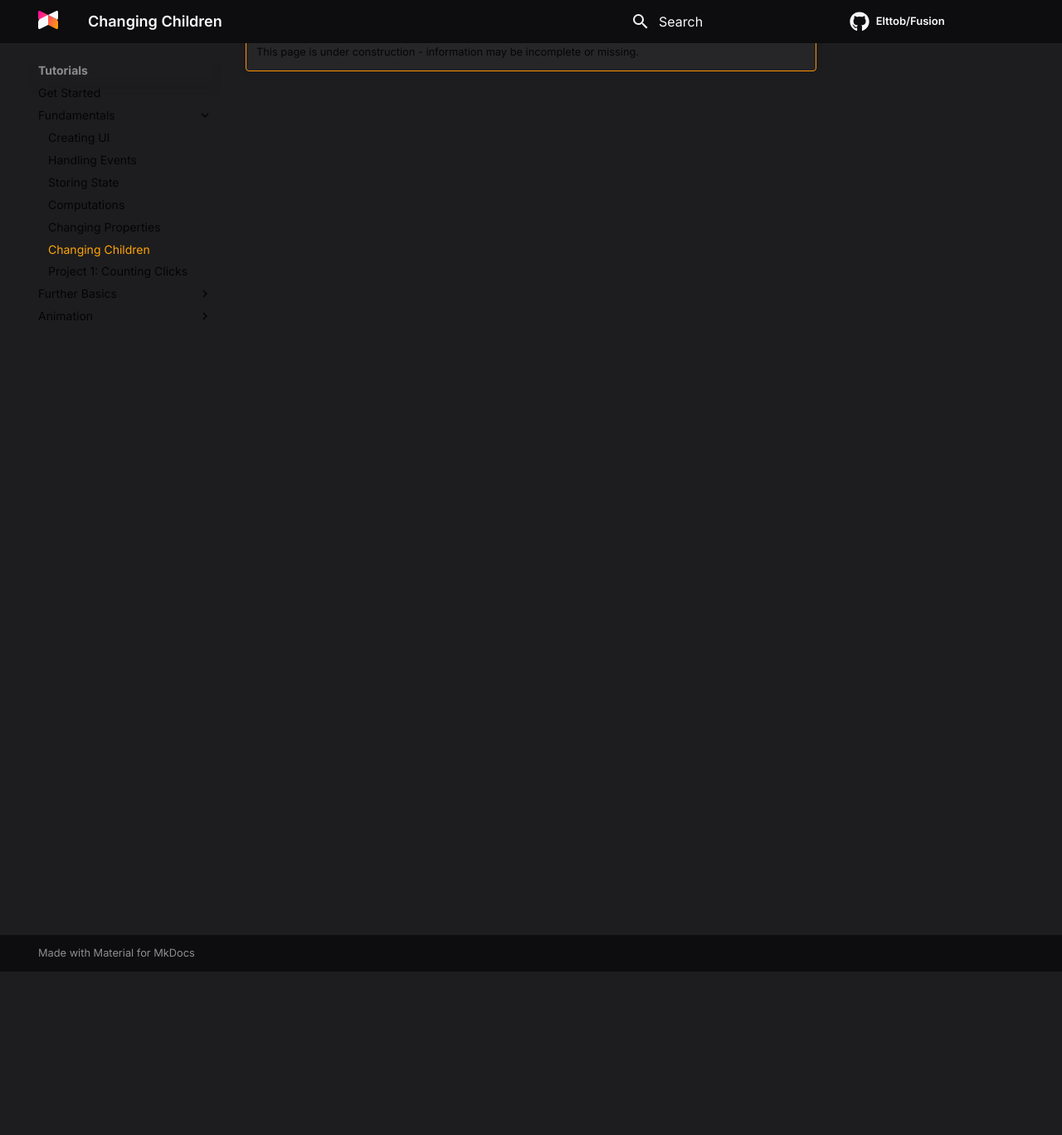
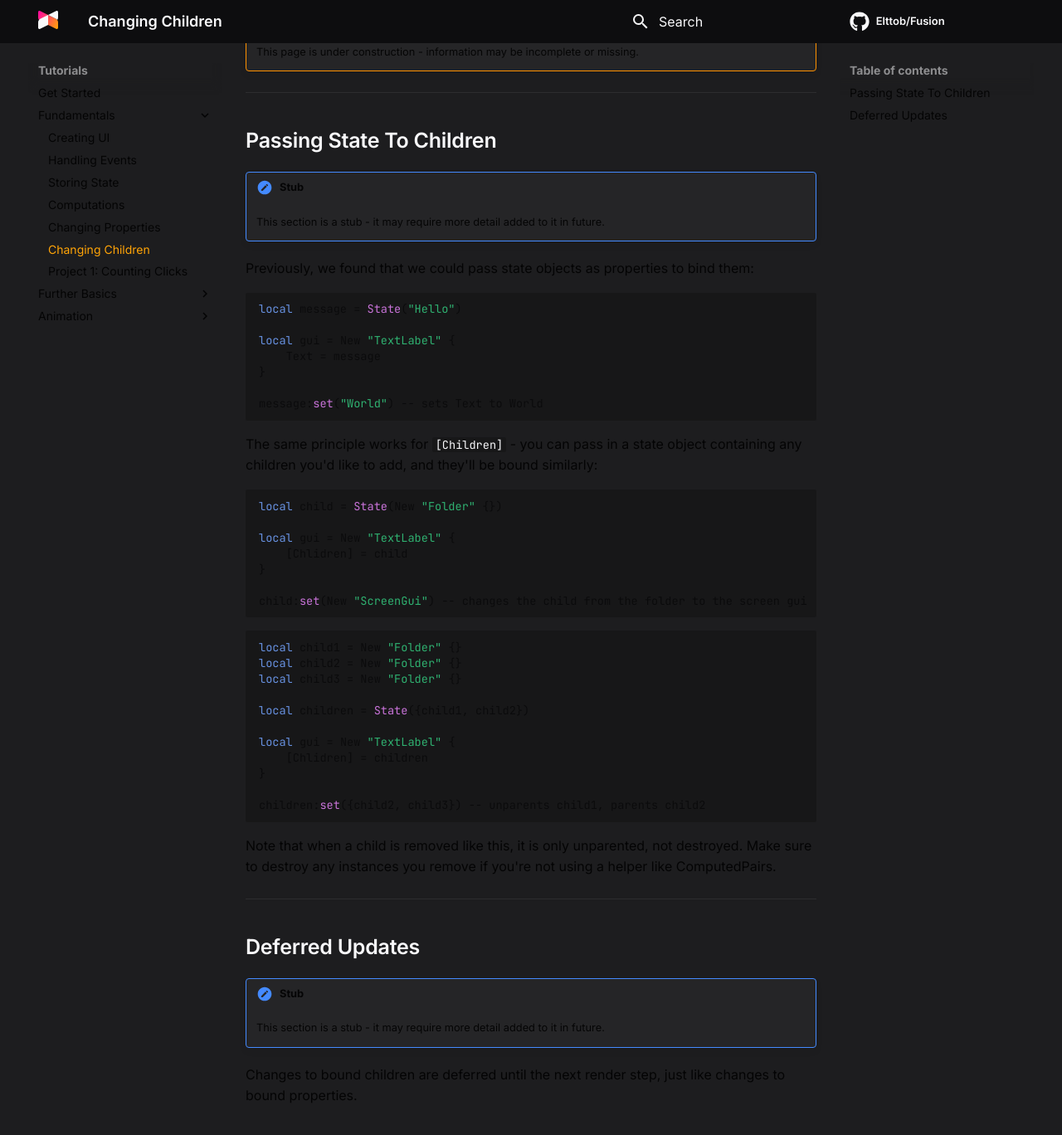
Before and after one commit to dphfox/Fusion, an MkDocs documentation site: the page built from docs/tutorials/fundamentals/changing-children.md, in a window 1280 px wide and 1400 px high, scrolled down 229 px. Shown: the top 1368 px of the window at 83% size. Built offline with MkDocs 1.6.1 and Material for MkDocs 9.7.7, drawn with Linux system fonts in a browser that asks for light colours; comment, search, counter and statistics services are not loaded.

Commit message:
Doc updates

````diff
--- a/docs/tutorials/fundamentals/changing-children.md
+++ b/docs/tutorials/fundamentals/changing-children.md
@@ -1,2 +1,65 @@
 !!! warning "Under construction"
 	This page is under construction - information may be incomplete or missing.
+
+
+-----
+
+## Passing State To Children
+
+!!! note "Stub"
+	This section is a stub - it may require more detail added to it in future.
+
+Previously, we found that we could pass state objects as properties to bind them:
+
+```Lua
+local message = State("Hello")
+
+local gui = New "TextLabel" {
+	Text = message
+}
+
+message:set("World") -- sets Text to World
+```
+
+The same principle works for `[Children]` - you can pass in a state object
+containing any children you'd like to add, and they'll be bound similarly:
+
+```Lua
+local child = State(New "Folder" {})
+
+local gui = New "TextLabel" {
+	[Chlidren] = child
+}
+
+child:set(New "ScreenGui") -- changes the child from the folder to the screen gui
+
+```
+
+```Lua
+local child1 = New "Folder" {}
+local child2 = New "Folder" {}
+local child3 = New "Folder" {}
+
+local children = State({child1, child2})
+
+local gui = New "TextLabel" {
+	[Chlidren] = children
+}
+
+children:set({child2, child3}) -- unparents child1, parents child2
+
+```
+
+Note that when a child is removed like this, it is only unparented, not destroyed.
+Make sure to destroy any instances you remove if you're not using a helper like
+ComputedPairs.
+
+-----
+
+## Deferred Updates
+
+!!! note "Stub"
+	This section is a stub - it may require more detail added to it in future.
+
+Changes to bound children are deferred until the next render step, just like
+changes to bound properties.
````
Also changed, not shown: docs/tutorials/fundamentals/computations.md (+33 -1 lines), docs/tutorials/fundamentals/project-1.md (+3 -0 lines), docs/tutorials/index.md (+10 -5 lines).
